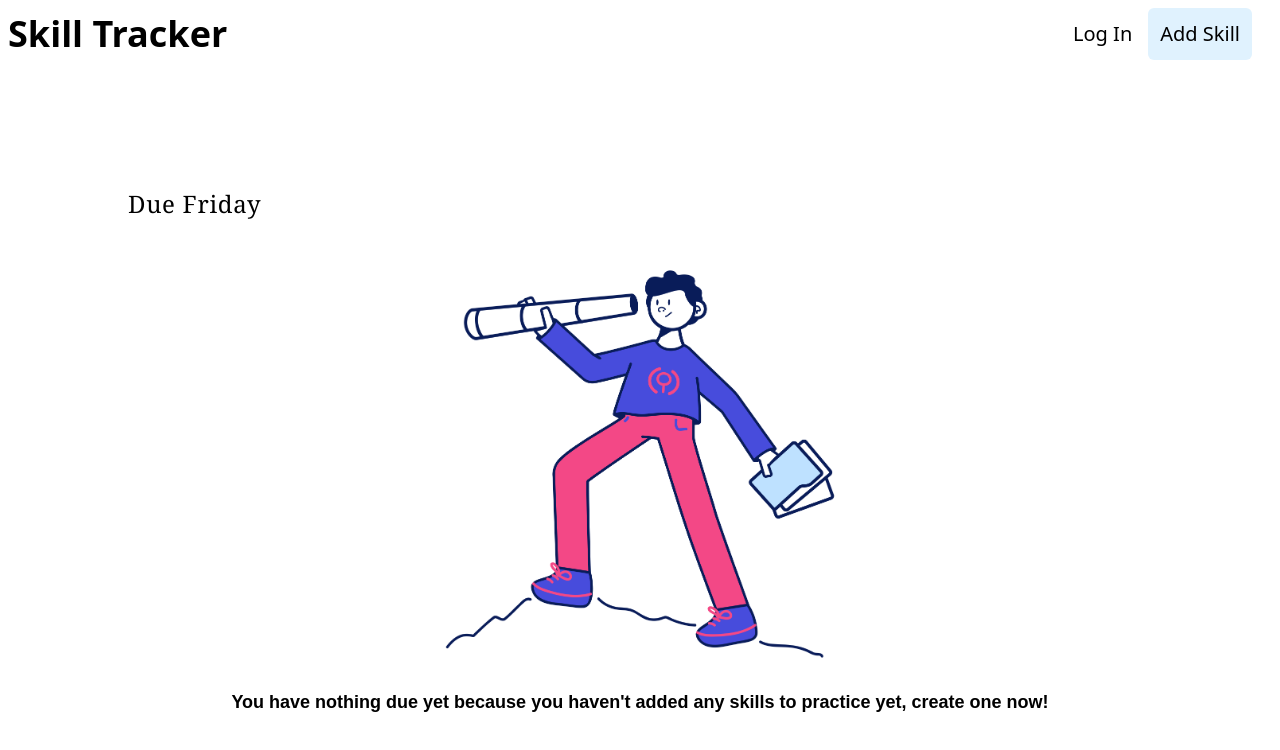
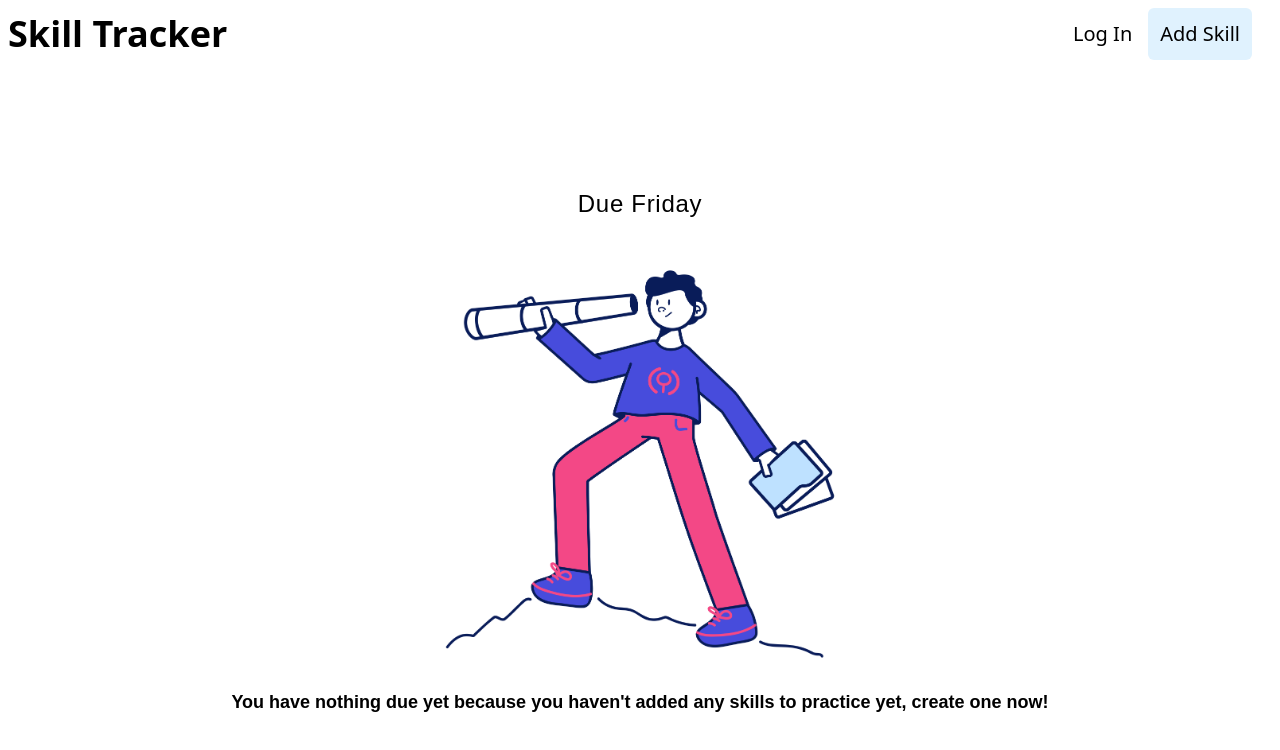
Before and after one commit to chingu-voyages/v43-tier2-team-21, a React (Create React App) app: page / in a window 1280 px wide. Shown: the top 750 px of the page. Built offline with nearby package versions, Linux system fonts and the light colour scheme.

Commit message:
styling updates

```diff
--- a/src/index.css
+++ b/src/index.css
@@ -9,6 +9,7 @@
 }
 body {
   font-family: sans-serif;
+  text-align: center;
 }
 
 h1,
@@ -16,7 +17,7 @@ h2,
 h3,
 h4,
 h5 {
-  font-family: Georgia, "Arial", sans-serif;
+  font-family: "Arial", sans-serif;
   letter-spacing: 0.7px;
 }
 
```
